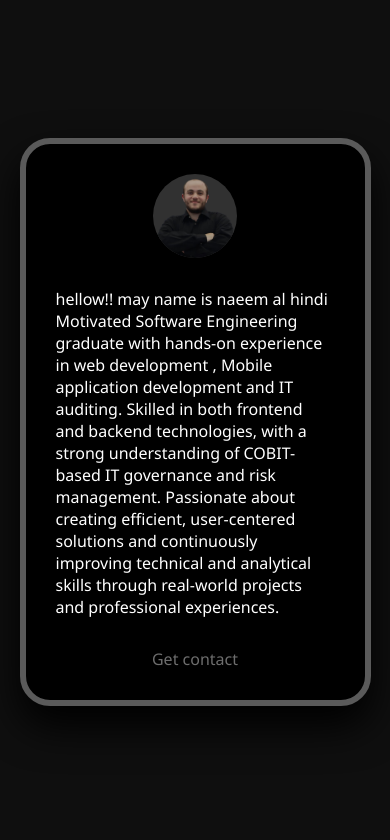
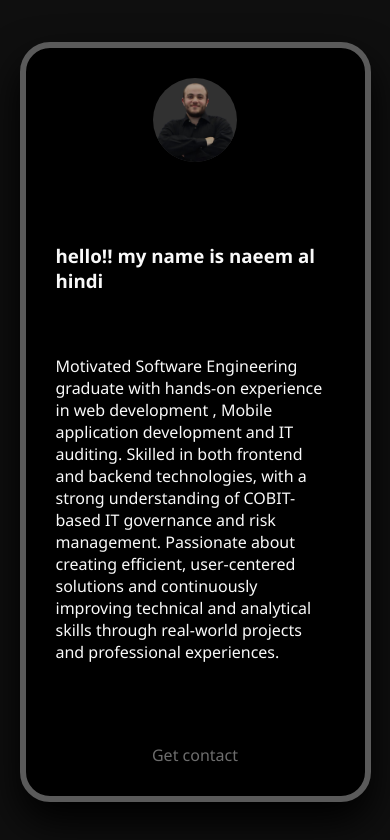
Before and after one commit to Na3eM17/My-Profiles, a plain HTML site: page index.html in a window 390 px wide. Both pictures are taken after a click on the element 195 px from the left and 283 px from the top of the page. Drawn offline with Linux system fonts and the light colour scheme.

Commit message:
edit-text

```diff
--- a/Style.css
+++ b/Style.css
@@ -193,7 +193,11 @@ body {
   .modal-content {
     width: 90%;
     margin: 0;
+    height: 90%;
+    justify-content: space-between;
+    gap: 0px;
   }
+
   .name {
     font-size: 1.25rem;
   }
--- a/index.html
+++ b/index.html
@@ -12,7 +12,7 @@
           <div class="modal-content">
             <img src="MeImg.png" alt="Expanded View" />
             <p>
-              hellow!! may name is naeem al hindi <br>
+              <h3>hello!! my name is naeem al hindi</h3> <br>
               Motivated Software Engineering graduate with hands-on experience in web development , Mobile application development and IT auditing. Skilled in both frontend and backend technologies, with a strong understanding of COBIT-based IT governance and risk management. Passionate about creating efficient, user-centered solutions and continuously improving technical and analytical skills through real-world projects and professional experiences.
             </p>
             <a href="https://my-portefolio-fawn.vercel.app/#Contact">Get contact</a>
```
